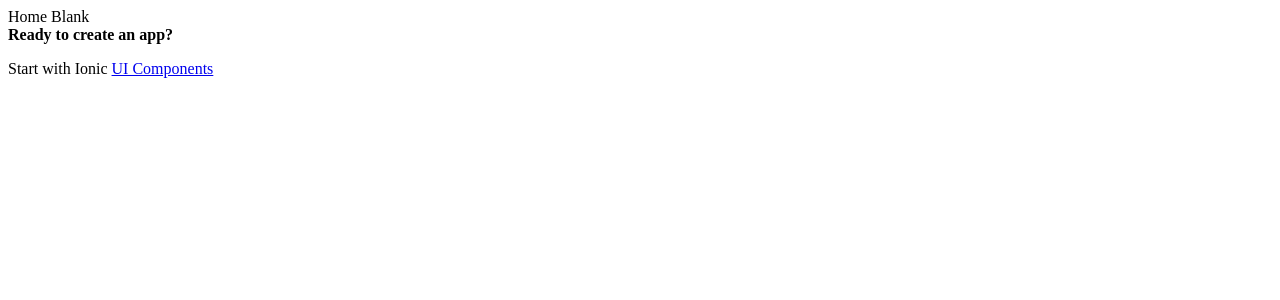
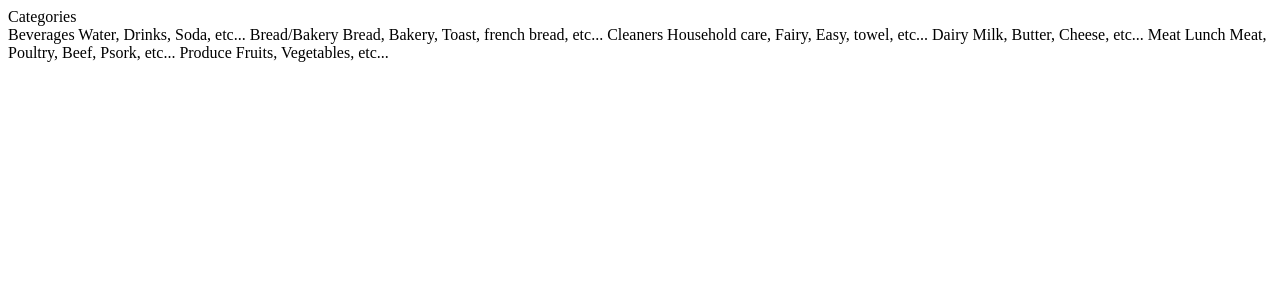
Before and after one commit to hasanMshawrab/Grocery-Shopping---Ionic-Angular, a PHP site: page /app/home/home.page.html in a window 1280 px wide. Shown: the top 300 px of the page. Run offline with PHP 8.4, Linux system fonts and the light colour scheme.

Commit message:
categories

```diff
--- a/ionis-project/src/app/home/home.page.html
+++ b/ionis-project/src/app/home/home.page.html
@@ -1,7 +1,7 @@
-<ion-header [translucent]="true">
+<ion-header>
     <ion-toolbar>
         <ion-title>
-            Home
+            Categories
         </ion-title>
         <ion-buttons slot="start">
             <ion-back-button defaultHref="login"></ion-back-button>
@@ -9,15 +9,66 @@
     </ion-toolbar>
 </ion-header>
 
-<ion-content [fullscreen]="true">
-    <ion-header collapse="condense">
-        <ion-toolbar>
-            <ion-title size="large">Blank</ion-title>
-        </ion-toolbar>
-    </ion-header>
+<ion-content>
+    <div id="container">
+        <ion-card style="--background: rgba(255, 201, 71, 0.72);;" (click)="login()">
+            <ion-card-header>
+                <ion-card-title>Beverages</ion-card-title>
+            </ion-card-header>
 
-    <div id="container">
-        <strong>Ready to create an app?</strong>
-        <p>Start with Ionic <a target="_blank" rel="noopener noreferrer" href="https://ionicframework.com/docs/components">UI Components</a></p>
+            <ion-card-content>
+                Water, Drinks, Soda, etc...
+            </ion-card-content>
+        </ion-card>
+
+        <ion-card style="--background: rgba(239, 239, 239, 0.72);;">
+            <ion-card-header>
+                <ion-card-title>Bread/Bakery</ion-card-title>
+            </ion-card-header>
+
+            <ion-card-content>
+                Bread, Bakery, Toast, french bread, etc...
+            </ion-card-content>
+        </ion-card>
+
+        <ion-card style="--background: rgba(255, 188, 188, 0.72);">
+            <ion-card-header>
+                <ion-card-title>Cleaners</ion-card-title>
+            </ion-card-header>
+
+            <ion-card-content>
+                Household care, Fairy, Easy, towel, etc...
+            </ion-card-content>
+        </ion-card>
+
+        <ion-card style="--background: rgba(181, 234, 234, 0.72);">
+            <ion-card-header>
+                <ion-card-title>Dairy</ion-card-title>
+            </ion-card-header>
+
+            <ion-card-content>
+                Milk, Butter, Cheese, etc...
+            </ion-card-content>
+        </ion-card>
+
+        <ion-card style="--background: rgba(0, 234, 211, 0.72);">
+            <ion-card-header>
+                <ion-card-title>Meat</ion-card-title>
+            </ion-card-header>
+
+            <ion-card-content>
+                Lunch Meat, Poultry, Beef, Psork, etc...
+            </ion-card-content>
+        </ion-card>
+
+        <ion-card style="--background: rgba(255, 68, 159, 0.72);">
+            <ion-card-header>
+                <ion-card-title>Produce</ion-card-title>
+            </ion-card-header>
+
+            <ion-card-content>
+                Fruits, Vegetables, etc...
+            </ion-card-content>
+        </ion-card>
     </div>
 </ion-content>
--- a/ionis-project/src/global.scss
+++ b/ionis-project/src/global.scss
@@ -9,16 +9,20 @@
  * https://ionicframework.com/docs/layout/global-stylesheets
  */
 
+
 /* Core CSS required for Ionic components to work properly */
+
 @import "~@ionic/angular/css/core.css";
 
 /* Basic CSS for apps built with Ionic */
+
 @import "~@ionic/angular/css/normalize.css";
 @import "~@ionic/angular/css/structure.css";
 @import "~@ionic/angular/css/typography.css";
 @import '~@ionic/angular/css/display.css';
 
 /* Optional CSS utils that can be commented out */
+
 @import "~@ionic/angular/css/padding.css";
 @import "~@ionic/angular/css/float-elements.css";
 @import "~@ionic/angular/css/text-alignment.css";
```
Also changed, not shown: ionis-project/src/app/create-account/create-account.page.scss (+3 -5 lines), ionis-project/src/app/home/home.page.scss (+10 -24 lines), ionis-project/src/app/home/home.page.ts (+6 -1 lines), ionis-project/src/assets/homeBG.jpg (added).
